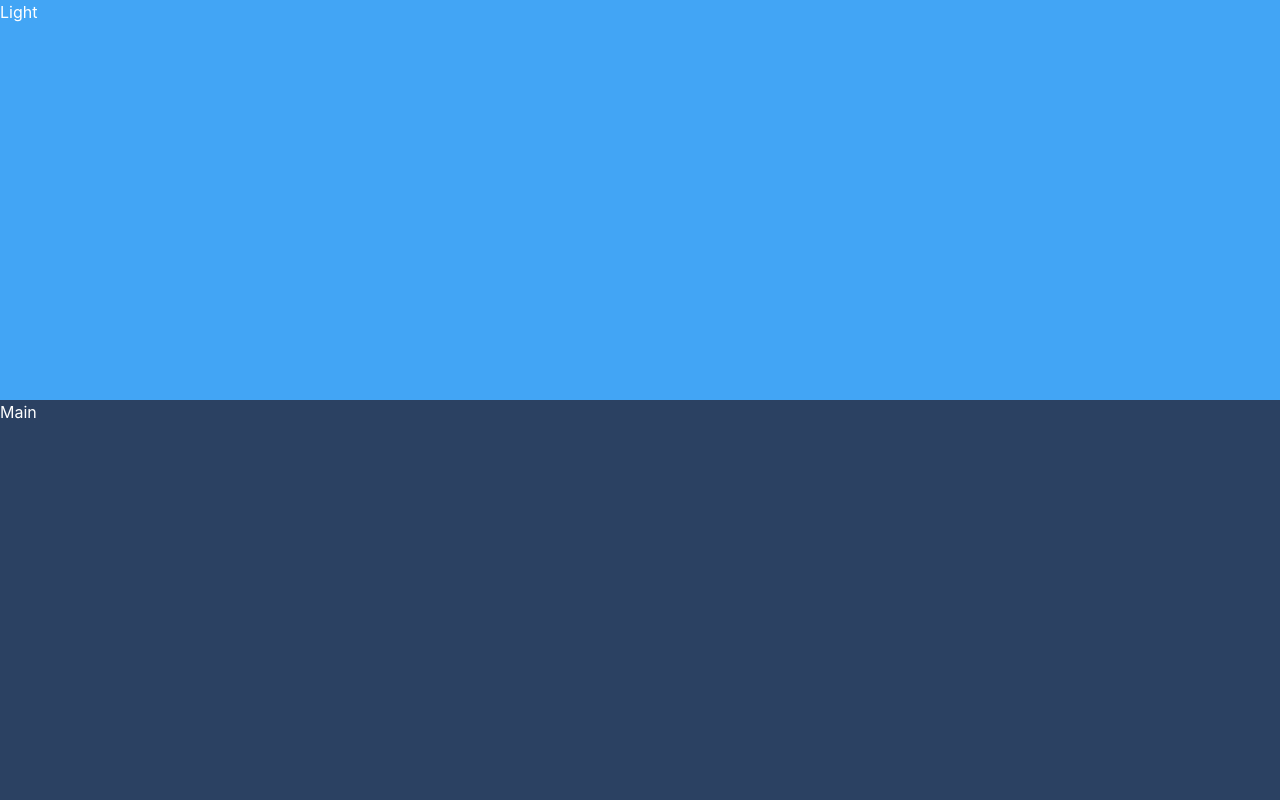
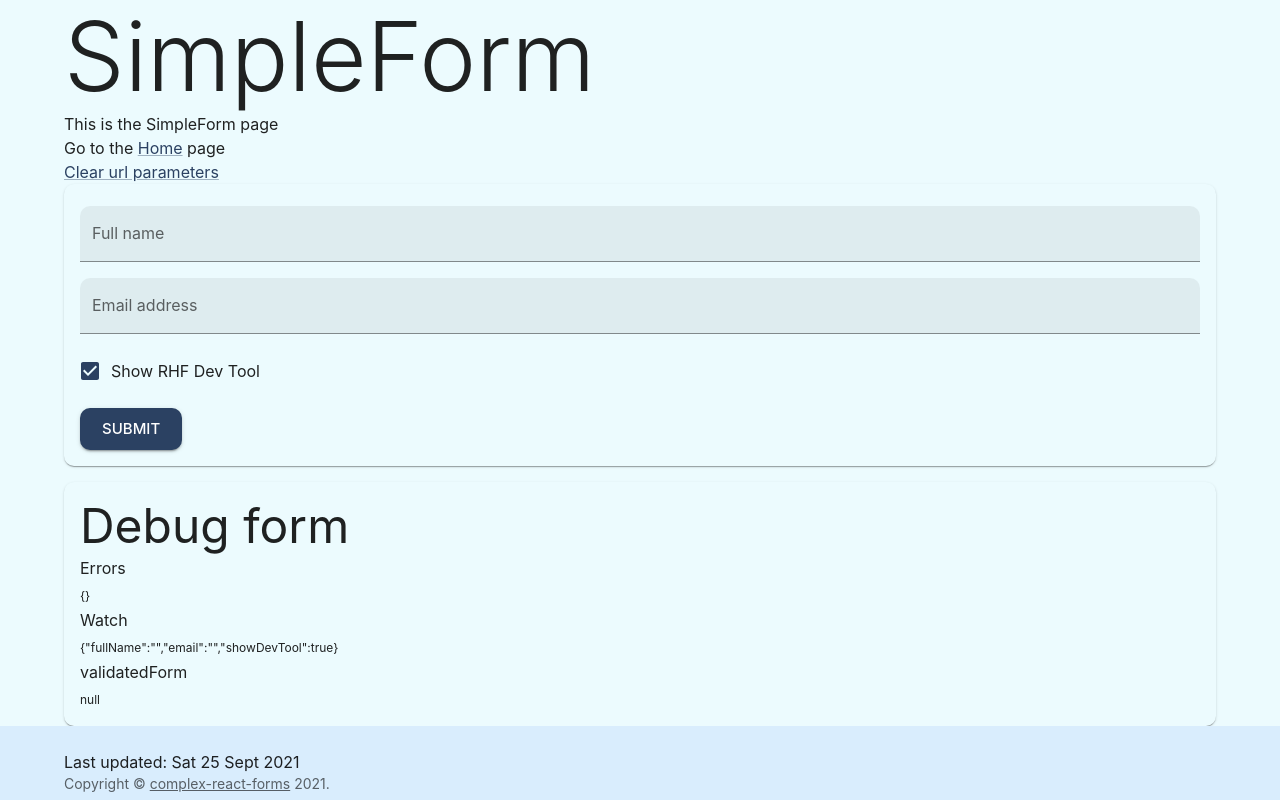
Before and after one commit to josiahayres/complex-react-forms, a React (Create React App) app: page /simple in a window 1280 px wide. Shown: the top 800 px of the page. Built offline with nearby package versions, Linux system fonts and the light colour scheme.

Commit message:
add simple form example

```diff
--- a/src/App.tsx
+++ b/src/App.tsx
@@ -1,7 +1,9 @@
-import React from 'react'
+import { Box } from '@mui/system'
+import { Switch, Route } from 'react-router-dom'
+
+import { Home, SimpleForm } from './routes'
 import { StickyFooter } from './components'
-import { Box } from '@mui/system'
-import { Typography } from '@mui/material'
+import { Container } from '@mui/material'
 
 function App() {
   return (
@@ -14,38 +16,16 @@
         flexDirection: 'column',
       }}
     >
-      <div>
-        <Box
-          sx={{
-            height: '400px',
-            width: '100%',
-            backgroundColor: (theme) => theme.palette.primary.light,
-            color: 'white',
-          }}
-        >
-          <Typography>Light</Typography>
-        </Box>
-        <Box
-          sx={{
-            height: '400px',
-            width: '100%',
-            backgroundColor: (theme) => theme.palette.primary.main,
-            color: 'white',
-          }}
-        >
-          Main
-        </Box>
-        <Box
-          sx={{
-            height: '400px',
-            width: '100%',
-            backgroundColor: (theme) => theme.palette.primary.dark,
-            color: 'white',
-          }}
-        >
-          dark
-        </Box>
-      </div>
+      <Container maxWidth="lg" component="main" sx={{ flexGrow: 1 }}>
+        <Switch>
+          <Route path="/simple">
+            <SimpleForm />
+          </Route>
+          <Route path="/">
+            <Home />
+          </Route>
+        </Switch>
+      </Container>
       <StickyFooter />
     </Box>
   )
--- a/src/AppProviders.tsx
+++ b/src/AppProviders.tsx
@@ -6,6 +6,7 @@
   CssBaseline,
 } from '@mui/material'
 
+import { BrowserRouter as Router } from 'react-router-dom'
 import { getLightDarkPalette, baseTheme } from './customTheme'
 
 interface AppProvidersProps {
@@ -28,7 +29,7 @@
   return (
     <ThemeProvider theme={darkSupportedTheme}>
       <CssBaseline />
-      {children}
+      <Router>{children}</Router>
     </ThemeProvider>
   )
 }
--- /dev/null
+++ b/src/components/Checkbox/Checkbox.tsx
@@ -0,0 +1,42 @@
+import {
+  FormGroup,
+  Checkbox as MuiCheckbox,
+  CheckboxProps as MuiCheckboxProps,
+} from '@mui/material'
+import FormControlLabel from '@mui/material/FormControlLabel'
+import { Controller, useFormContext } from 'react-hook-form'
+
+export type CheckboxProps = Omit<MuiCheckboxProps, 'label'> & {
+  name: string
+  label?: string
+}
+
+export default function Checkbox({
+  name,
+  label,
+  ...checkboxProps
+}: CheckboxProps) {
+  const { control } = useFormContext()
+  return (
+    <FormGroup>
+      <FormControlLabel
+        control={
+          <Controller
+            name={name}
+            control={control}
+            render={({ field: { onChange, onBlur, value, name, ref } }) => (
+              <MuiCheckbox
+                onChange={(e) => onChange(e.target.checked)}
+                checked={value}
+                inputRef={ref}
+                onBlur={onBlur}
+                name={name}
+              />
+            )}
+          />
+        }
+        label={label}
+      />
+    </FormGroup>
+  )
+}
--- /dev/null
+++ b/src/components/Form/Form.tsx
@@ -0,0 +1,57 @@
+import React, { ReactElement, useRef } from 'react'
+import { Box } from '@mui/system'
+
+interface FormProps {
+  children: React.ReactElement | React.ReactElement[]
+  onSubmit: (e: any) => void
+  preventSubmitWithCtrlEnter?: boolean
+}
+
+/**
+ * Returns a MUI paper component as a HTML form.
+ * The form prevents HTML validation and submitting by clicking enter.
+ * The form allows enter by pressing Ctrl+Enter
+ */
+function Form({
+  children,
+  onSubmit,
+  preventSubmitWithCtrlEnter,
+}: FormProps): ReactElement {
+  const formRef = useRef<HTMLFormElement>(null)
+  const submitWithCtrlEnter: React.KeyboardEventHandler<HTMLFormElement> = (
+    event,
+  ) => {
+    if (preventSubmitWithCtrlEnter) return
+    if (event.key === 'Enter' && event.ctrlKey) {
+      if (formRef?.current?.dispatchEvent) {
+        formRef?.current.dispatchEvent(
+          new Event('submit', {
+            cancelable: true,
+            bubbles: true,
+            composed: true,
+          }),
+        )
+      }
+    }
+  }
+  return (
+    <Box
+      ref={formRef}
+      component="form"
+      noValidate
+      onKeyDown={submitWithCtrlEnter}
+      onSubmit={onSubmit}
+    >
+      {/* This hidden input prevents submitting by pressing enter */}
+      <Box
+        component="input"
+        type="submit"
+        disabled
+        sx={{ display: 'hidden', visibility: 'hidden', height: 0, width: 0 }}
+      ></Box>
+      {children}
+    </Box>
+  )
+}
+
+export default Form
--- /dev/null
+++ b/src/components/NavigationLink/NavigationLink.tsx
@@ -0,0 +1,15 @@
+import React, { ReactElement } from 'react'
+import { Link as MuiLink, LinkProps as MuiLinkProp } from '@mui/material'
+import { Link as RouterLink, LinkProps } from 'react-router-dom'
+
+type NavigationLinkProps = Omit<MuiLinkProp, 'component'> & LinkProps
+
+/**
+ * This component returns a MUI Link connected to react router Link element.
+ * @returns
+ */
+function NavigationLink(props: NavigationLinkProps): ReactElement {
+  return <MuiLink {...props} component={RouterLink} />
+}
+
+export default NavigationLink
--- a/src/components/StickyFooter/StickyFooter.tsx
+++ b/src/components/StickyFooter/StickyFooter.tsx
@@ -20,7 +20,6 @@
       component="footer"
       sx={{
         py: 3,
-        px: 2,
         mt: 'auto',
         backgroundColor: (theme) =>
           theme.palette.mode === 'light'
@@ -29,7 +28,7 @@
       }}
       data-testid="StickyFooter"
     >
-      <Container maxWidth="sm">
+      <Container maxWidth="lg">
         <Typography variant="body1" data-testid="body">
           Last updated: Sat 25 Sept 2021
         </Typography>
--- a/src/components/TextField/TextField.tsx
+++ b/src/components/TextField/TextField.tsx
@@ -3,11 +3,33 @@
   TextField as MuiTextField,
   TextFieldProps as MuiProps,
 } from '@mui/material'
+import { Controller, useFormContext } from 'react-hook-form'
 
-interface TextFieldProps {}
+export type TextFieldProps = Omit<MuiProps, 'name'> & { name: string }
 
-function TextField(props: MuiProps): ReactElement {
-  return <MuiTextField {...props} />
+function TextField({ name, ...props }: TextFieldProps): ReactElement {
+  const { control } = useFormContext()
+  return (
+    <Controller
+      name={name}
+      control={control}
+      render={({
+        field: { onChange, onBlur, value, name, ref },
+        fieldState: { invalid, error },
+      }) => (
+        <MuiTextField
+          {...props}
+          onChange={onChange}
+          onBlur={onBlur}
+          value={value}
+          inputRef={ref}
+          name={name}
+          error={invalid}
+          helperText={error?.message}
+        />
+      )}
+    />
+  )
 }
 
 export default TextField
--- a/src/components/index.ts
+++ b/src/components/index.ts
@@ -1,4 +1,7 @@
 import StickyFooter from './StickyFooter/StickyFooter'
-import TextField from './TextField/TextField'
-
-export { StickyFooter, TextField }
+import TextField, { TextFieldProps } from './TextField/TextField'
+import NavigationLink from './NavigationLink/NavigationLink'
+import Form from './Form/Form'
+import Checkbox, { CheckboxProps } from './Checkbox/Checkbox'
+export { StickyFooter, TextField, NavigationLink, Form, Checkbox }
+export type { TextFieldProps, CheckboxProps }
--- /dev/null
+++ b/src/routes/Home.tsx
@@ -0,0 +1,17 @@
+import { ReactElement } from 'react'
+import { Typography } from '@mui/material'
+import { NavigationLink } from 'components'
+
+function Home(): ReactElement {
+  return (
+    <div>
+      <Typography variant="h1">Home</Typography>
+      <Typography variant="body1">This is the home page</Typography>
+      <Typography variant="body1">
+        Go to the <NavigationLink to="/simple">Simple Form</NavigationLink> page
+      </Typography>
+    </div>
+  )
+}
+
+export { Home }
--- /dev/null
+++ b/src/routes/SimpleForm.tsx
@@ -0,0 +1,111 @@
+import { ReactElement, useState } from 'react'
+import { Box } from '@mui/system'
+import {
+  Typography,
+  Stepper,
+  Step,
+  StepLabel,
+  Button,
+  Paper,
+  Stack,
+  Card,
+} from '@mui/material'
+import { useForm, FormProvider } from 'react-hook-form'
+import { DevTool } from '@hookform/devtools'
+
+import { yupResolver } from '@hookform/resolvers/yup'
+import * as yup from 'yup'
+
+import { NavigationLink, Form, TextField, Checkbox } from 'components'
+
+const schema = yup.object({
+  fullName: yup.string().required(),
+  email: yup.string().required(),
+  showDevTool: yup.boolean().required(),
+})
+
+const steps = ['Select campaign settings', 'Create an ad group', 'Create an ad']
+
+type FormData = {
+  fullName: string
+  email: string
+  showDevTool: boolean
+}
+const defaultFormValues: FormData = {
+  fullName: '',
+  email: '',
+  showDevTool: true,
+}
+function SimpleForm(): ReactElement {
+  const [validatedForm, setValidatedForm] = useState<FormData | null>(null)
+  const methods = useForm<FormData>({
+    defaultValues: { ...defaultFormValues },
+    resolver: yupResolver(schema),
+  })
+  const {
+    handleSubmit,
+    formState: { errors },
+    watch,
+    control,
+  } = methods
+
+  const showDevTool = watch('showDevTool')
+
+  const onSubmit = handleSubmit((data) => setValidatedForm(data))
+
+  return (
+    <Box sx={{ width: '100%', display: 'block' }}>
+      <Typography variant="h1">SimpleForm</Typography>
+      <Typography variant="body1">This is the SimpleForm page</Typography>
+      <Typography variant="body1">
+        Go to the <NavigationLink to="/">Home</NavigationLink> page
+      </Typography>
+      <NavigationLink to="/simple"> Clear url parameters</NavigationLink>
+      <Stack spacing={2}>
+        <Card elevation={1} sx={{ p: 2 }}>
+          <FormProvider {...methods}>
+            <Form onSubmit={onSubmit}>
+              <Stack
+                spacing={2}
+                direction="column"
+                justifyContent="flex-start"
+                alignItems="flex-start"
+              >
+                <TextField name="fullName" label="Full name" fullWidth />
+                <TextField name="email" label="Email address" fullWidth />
+                <Checkbox name="showDevTool" label="Show RHF Dev Tool" />
+
+                <Button
+                  type="submit"
+                  variant="contained"
+                  color="primary"
+                  size="large"
+                >
+                  Submit
+                </Button>
+              </Stack>
+            </Form>
+          </FormProvider>
+        </Card>
+        <Card sx={{ p: 2 }}>
+          <Typography variant="h3">Debug form</Typography>
+          <Typography variant="subtitle1">Errors</Typography>
+          <Typography variant="caption" sx={{ wordBreak: 'break-word' }}>
+            {JSON.stringify(errors)}
+          </Typography>
+          <Typography variant="subtitle1">Watch</Typography>
+          <Typography variant="caption" sx={{ wordBreak: 'break-word' }}>
+            {JSON.stringify(watch())}
+          </Typography>
+          <Typography variant="subtitle1">validatedForm</Typography>
+          <Typography variant="caption" sx={{ wordBreak: 'break-word' }}>
+            {JSON.stringify(validatedForm)}
+          </Typography>
+        </Card>
+      </Stack>
+      {showDevTool && <DevTool control={control} />}
+    </Box>
+  )
+}
+
+export { SimpleForm }
--- /dev/null
+++ b/src/routes/index.tsx
@@ -0,0 +1,4 @@
+import { Home } from './Home'
+import { SimpleForm } from './SimpleForm'
+
+export { Home, SimpleForm }
```
Also changed, not shown: src/utils/test-utils.tsx (+13 -0 lines), 1 other file (tests, documents, lock files or other folders).
